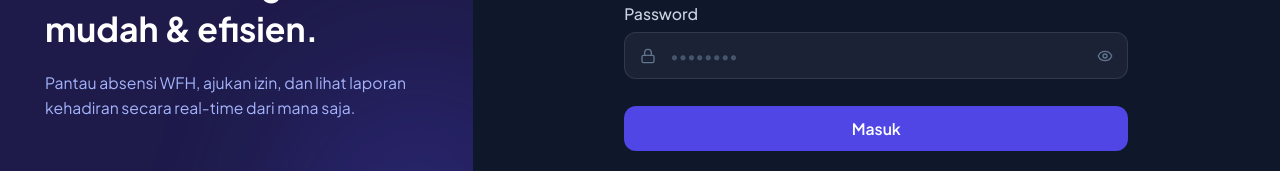
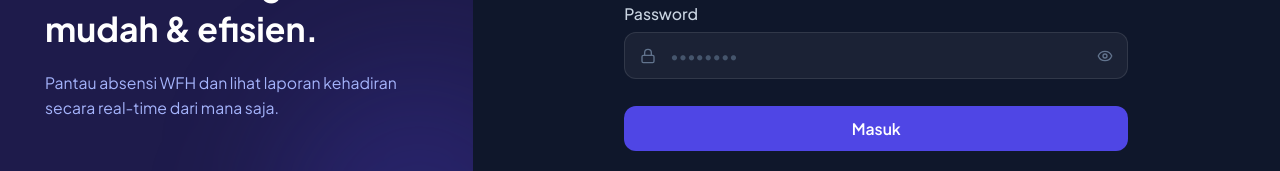
Before and after one commit to Syahreza-Ferdian/attendance-system-fe, a React (Vite) app: page /login in a window 1280 px wide. Shown: the part 397-568 px from the top of the page. Built offline with nearby package versions, Linux system fonts and the light colour scheme; no server answers.

Commit message:
`feat`: update login page

```diff
--- a/src/layouts/AuthLayout.tsx
+++ b/src/layouts/AuthLayout.tsx
@@ -37,8 +37,8 @@ export default function AuthLayout() {
             mudah & efisien.
           </h2>
           <p className="text-primary-300 text-sm leading-relaxed">
-            Pantau absensi WFH, ajukan izin, dan lihat laporan kehadiran secara
-            real-time dari mana saja.
+            Pantau absensi WFH dan lihat laporan kehadiran secara real-time dari
+            mana saja.
           </p>
         </div>
 
--- a/src/pages/auth/LoginPage.tsx
+++ b/src/pages/auth/LoginPage.tsx
@@ -14,7 +14,7 @@ export default function LoginPage() {
         <div className="w-9 h-9 bg-primary-600 rounded-xl flex items-center justify-center">
           <span className="text-white text-lg">✓</span>
         </div>
-        <span className="text-white font-bold text-lg">AbsensiKu</span>
+        <span className="text-white font-bold text-lg">Absensi</span>
       </div>
 
       <div className="mb-8">
```
